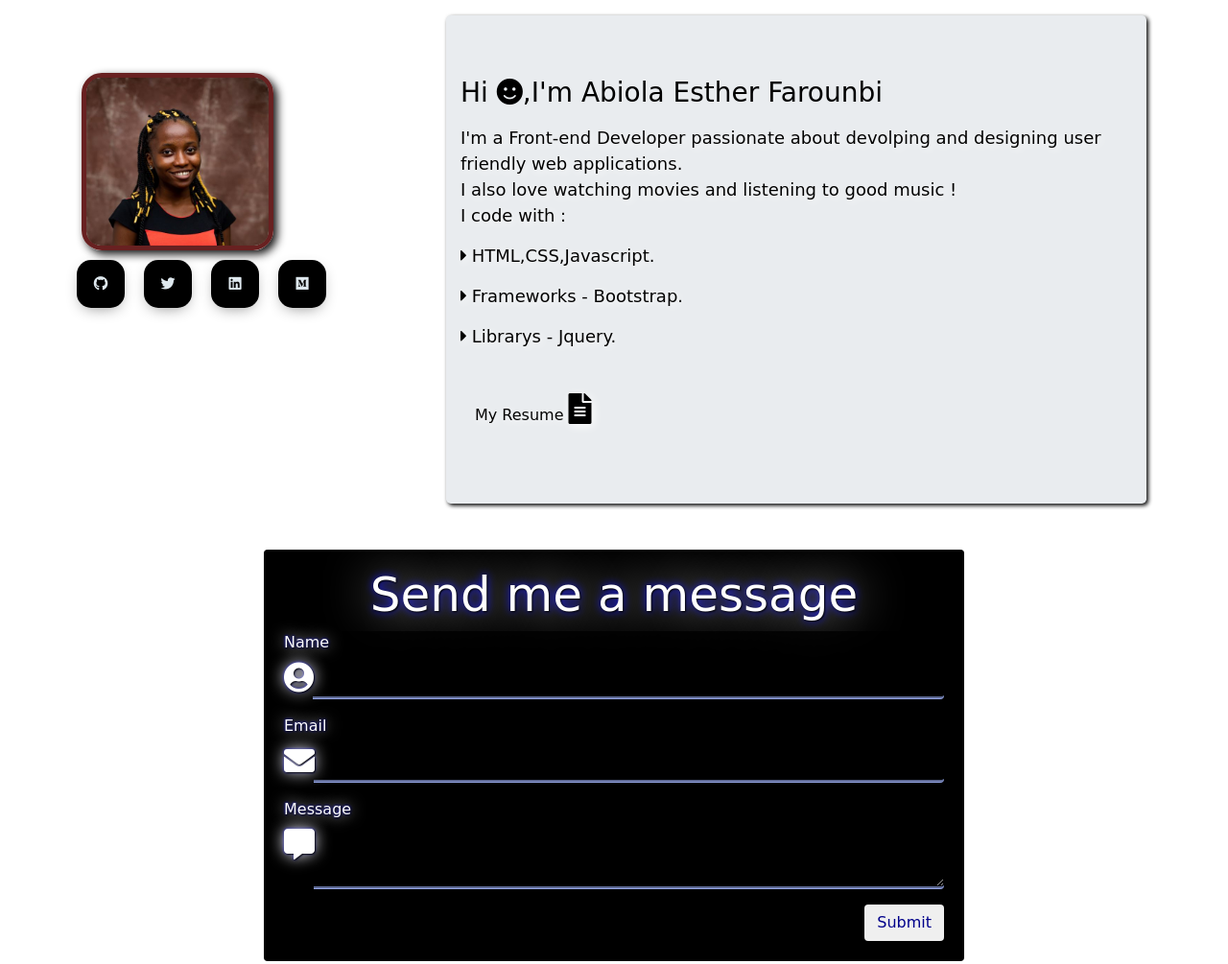
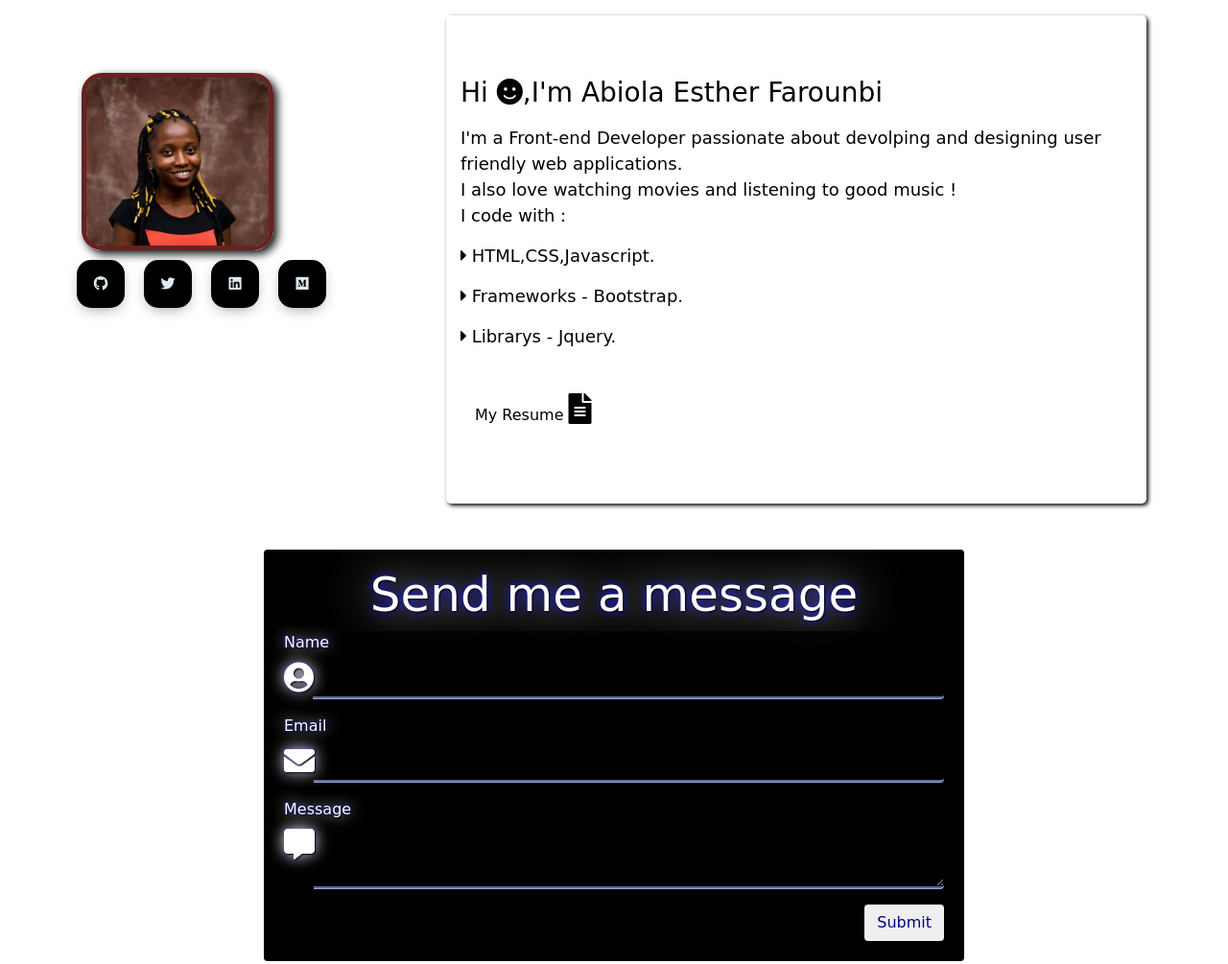
Before and after one commit to Abiola-Farounbi/portfolio1, a plain HTML site: page index.html in a window 1280 px wide. Shown: the top 1005 px of the page at 96% size. Drawn offline with nearby package versions, Linux system fonts and the light colour scheme; a web font is replaced by a local one.

Commit message:
Update style.css

```diff
--- a/style.css
+++ b/style.css
@@ -161,7 +161,7 @@
 
   }
   .colours{
-    background-image: aliceblue;
+   background-color:transparent !important;
     color:skyblue;
     padding-left: 30px !important;
     padding-right: 30px !important;
```
